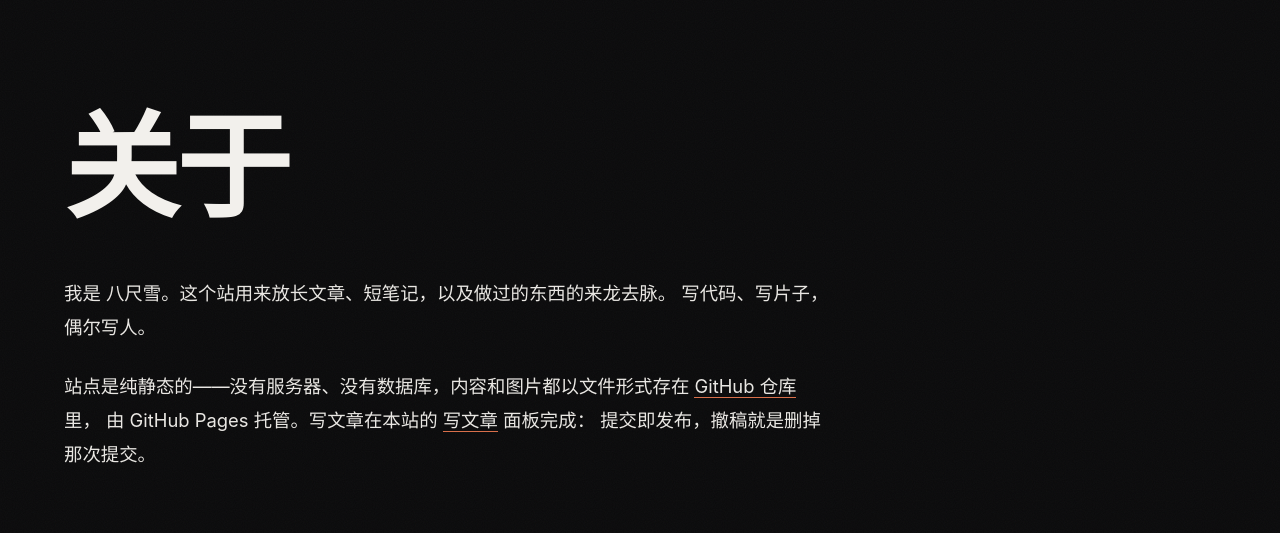
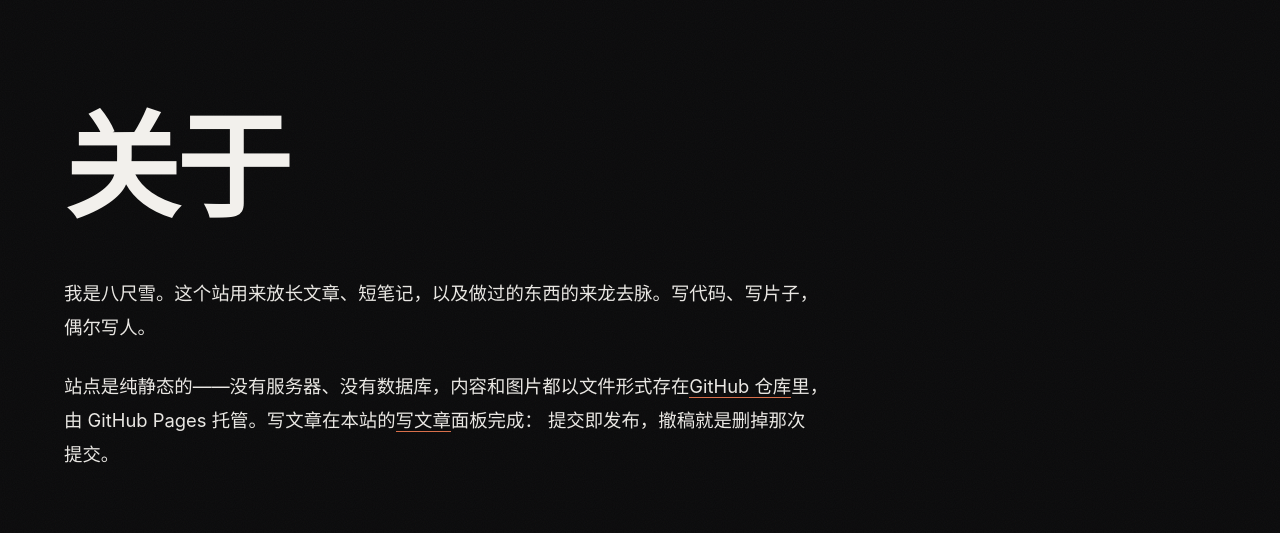
Before and after one commit to ISNALS/blog, an Astro site: page /blog/about in a window 1280 px wide. Shown: the part 74-607 px from the top of the page. Built offline with nearby package versions, Linux system fonts and the light colour scheme; Astro itself is replaced by a stand-in of ours.

Commit message:
fix(about): 消除中文之间被渲染出的多余空格
Astro 会把跨行书写的表达式两侧缩进换行渲染成字面空格，于是「我是 {SITE.author}。」输出成「我是 八尺雪。」。正文改用模板字面量（格式化工具不会重排其内容，不会复发），需要行内标签的段落则让标签紧贴文字。另外尝试过一个中文排版守卫脚本，但它把「中英混排该有空格」「标签内部的排版空格」都判成错误、报出上百条噪声，靠调正则才能勉强不误报——这种检查不该进交付物，已删除。

```diff
--- a/src/pages/about.astro
+++ b/src/pages/about.astro
@@ -10,15 +10,21 @@ const base = import.meta.env.BASE_URL.replace(/\/$/, '');
     <h1 class="about-title" data-split>关于</h1>
 
     <div class="about-body" data-article-body>
-      <p data-reveal>
-        我是 {SITE.author}。这个站用来放长文章、短笔记，以及做过的东西的来龙去脉。
-        {SITE.tagline}
-      </p>
+      {/*
+        正文用**模板字面量**而不是 JSX 文本 + 表达式的混排，原因是一个真踩过的坑：
+        Astro 会把跨行书写的表达式两侧的缩进换行**渲染成一个字面空格**，
+        于是
+            <p>我是 {SITE.author}。…</p>
+        会输出 "我是 八尺雪。"——中文之间凭空多一个空格。
+        模板字面量的内容不会被格式化工具重排，所以这个写法不会因为谁顺手
+        格式化一下就复发。需要行内标签的段落，标签紧贴文字写、不留换行。
+      */}
+      <p data-reveal>{`我是${SITE.author}。这个站用来放长文章、短笔记，以及做过的东西的来龙去脉。${SITE.tagline}`}</p>
 
       <p data-reveal>
-        站点是纯静态的——没有服务器、没有数据库，内容和图片都以文件形式存在
-        <a href={`https://github.com/${GITHUB.user}/${GITHUB.repo}`}>GitHub 仓库</a>里，
-        由 GitHub Pages 托管。写文章在本站的 <a href={`${base}/admin`}>写文章</a> 面板完成：
+        站点是纯静态的——没有服务器、没有数据库，内容和图片都以文件形式存在<a
+          href={`https://github.com/${GITHUB.user}/${GITHUB.repo}`}>GitHub 仓库</a
+        >里，由 GitHub Pages 托管。写文章在本站的<a href={`${base}/admin`}>写文章</a>面板完成：
         提交即发布，撤稿就是删掉那次提交。
       </p>
 
@@ -34,8 +40,7 @@ const base = import.meta.env.BASE_URL.replace(/\/$/, '');
 
       <h2 data-reveal>联系</h2>
       <p data-reveal>
-        想聊的话，去 GitHub 找我：
-        <a href={`https://github.com/${GITHUB.user}`}>@{GITHUB.user}</a>。
+        想聊的话，去 GitHub 找我：<a href={`https://github.com/${GITHUB.user}`}>@{GITHUB.user}</a>。
       </p>
     </div>
   </article>
```
